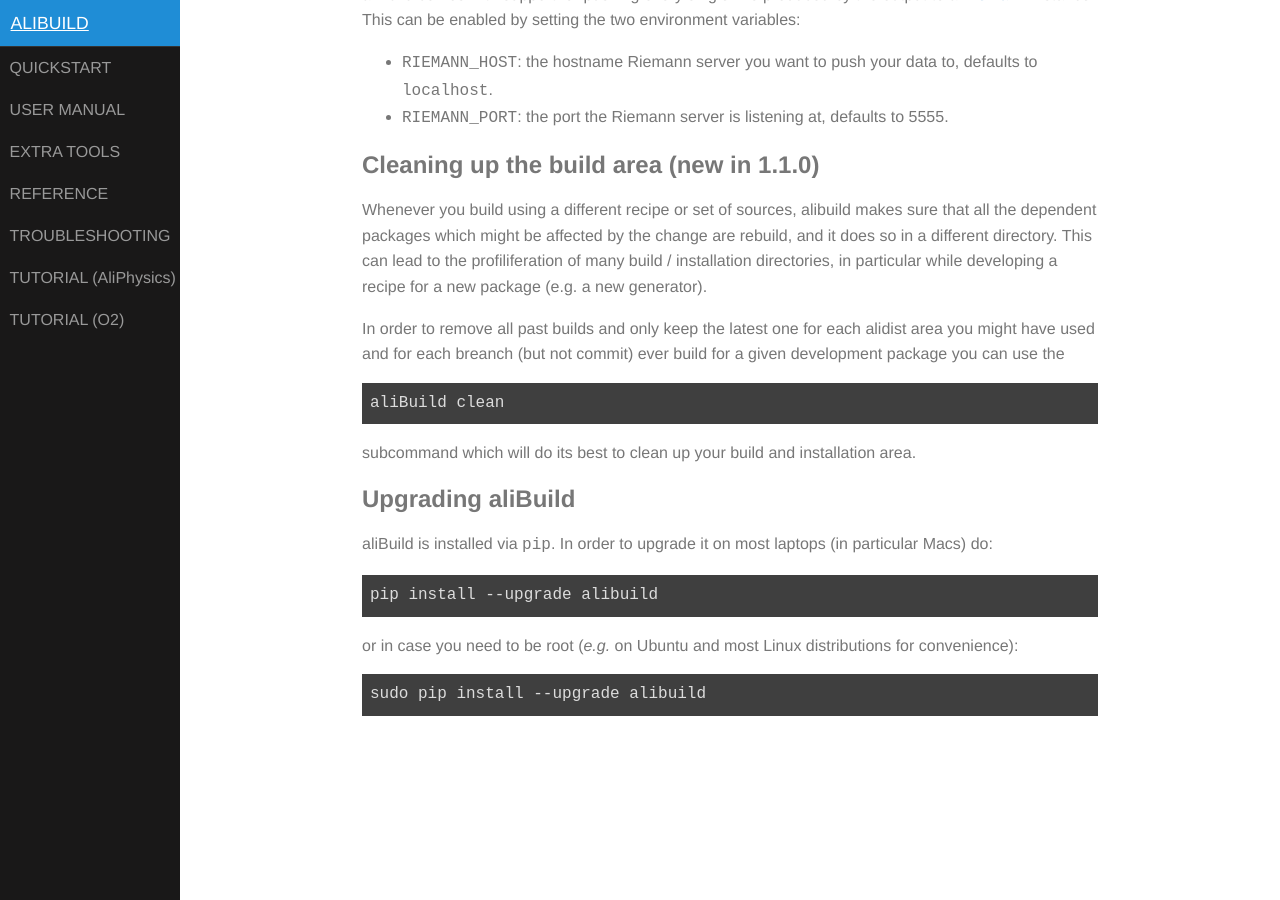
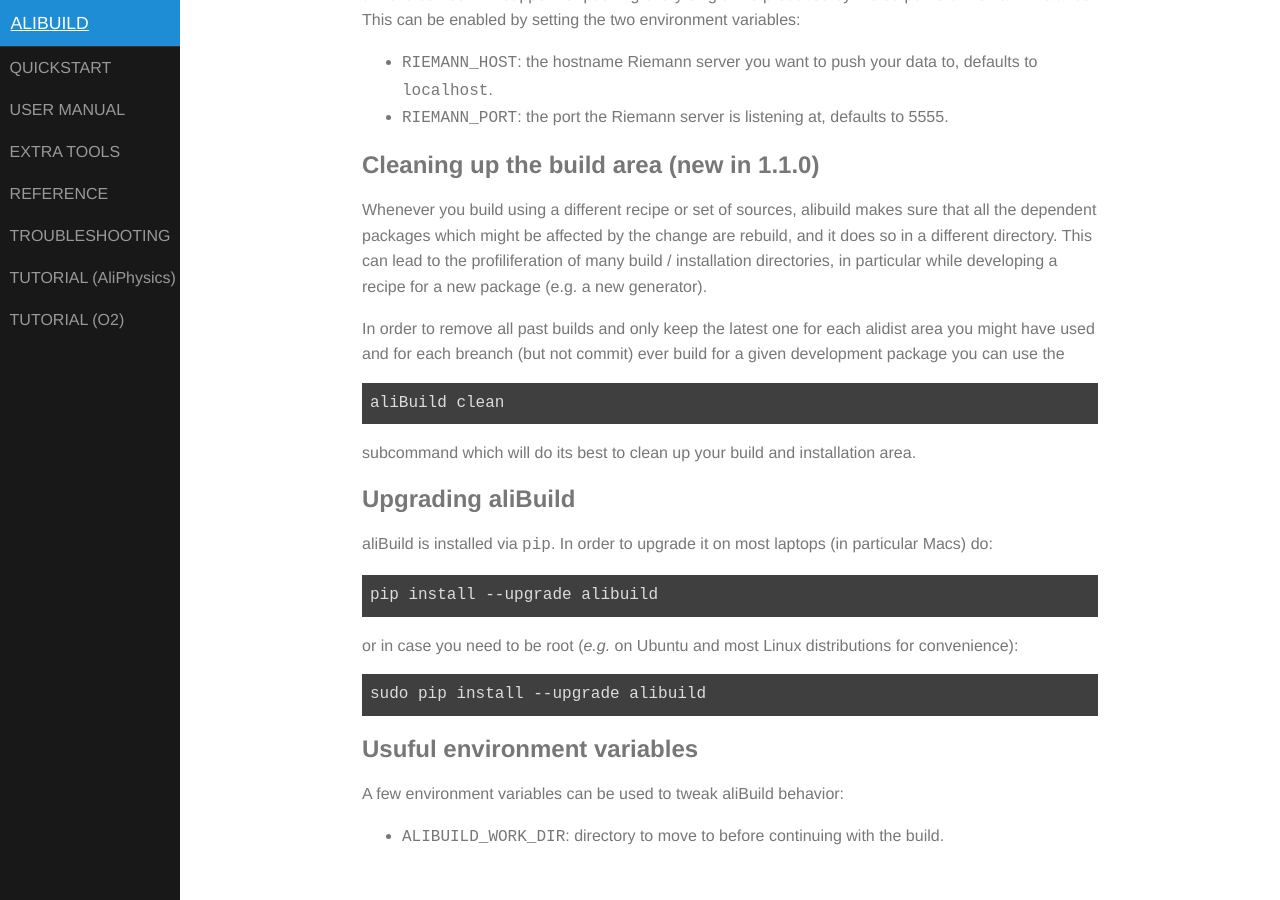
Before and after one commit to alisw/alibuild, a Jekyll site: the page built from docs/user.markdown, in a window 1280 px wide and 900 px high, scrolled down 4640 px. Built offline with Jekyll 4.4.1, drawn with Linux system fonts in a browser that asks for light colours.

Commit message:
Move to ALIBUILD_WORK_DIR, if it exists
This allows easier way of working in case you have only one installation
area and one single alidist checkout.

```diff
--- a/docs/user.markdown
+++ b/docs/user.markdown
@@ -248,3 +248,9 @@
 for convenience):
 
     sudo pip install --upgrade alibuild
+
+## Usuful environment variables
+
+A few environment variables can be used to tweak aliBuild behavior:
+
+- `ALIBUILD_WORK_DIR`: directory to move to before continuing with the build.
```
Also changed, not shown: 1 other file.
